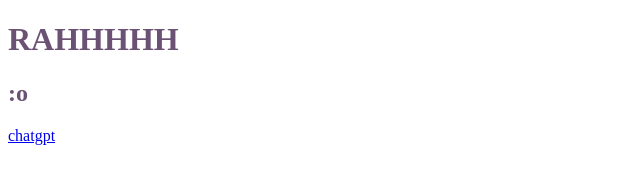
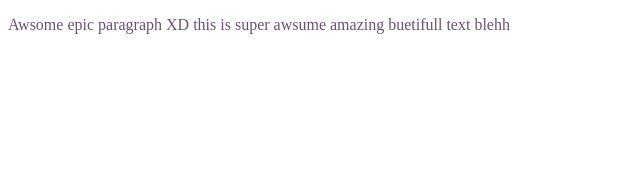
Before and after one commit to snarpixtheone/snarpixtheone.github.io, a plain HTML site: page index.html in a window 1280 px wide. Shown: the whole page, without its empty margins (0-640 px from the left). Drawn offline with Linux system fonts and the light colour scheme.

Commit message:
Update index.html with new paragraph and remove headers
Removed header elements and added a new paragraph with descriptive text.

```diff
--- a/index.html
+++ b/index.html
@@ -8,13 +8,10 @@
 
 <body>
 <div style="color: rgb(107, 82, 117)">
-<h1>RAHHHHH</h1>
-<h2>:o</h2>
+<p>
+Awsome epic paragraph XD this is super awsume amazing buetifull text blehh
+</p>
 </div>
 </body>
 
-<a href="https://chatgpt.com/c/6af781e7-c198-83e8-8f6e-a1c49b7130c0">
-  chatgpt
-</a>
-
 </html>
```
